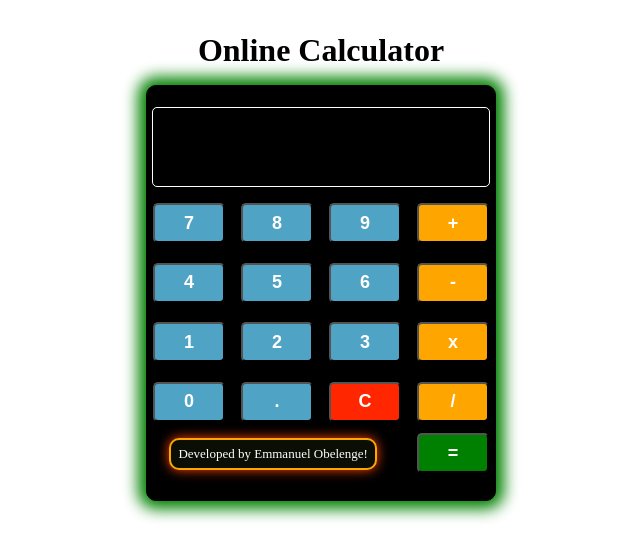
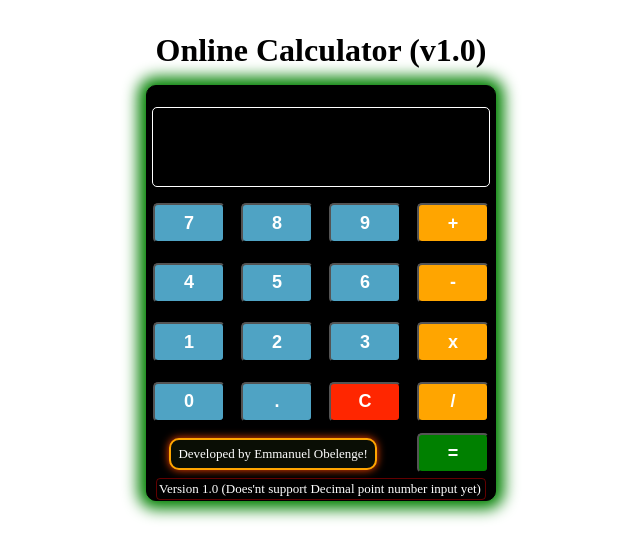
Before and after one commit to emma-obelenge/odin_calculator_project, a plain HTML site: page index.html in a window 1280 px wide. Shown: the whole page, without its empty margins (319-959 px from the left). Drawn offline with Linux system fonts and the light colour scheme.

Commit message:
add footer info to project calculator v1.0 update

```diff
--- a/index.html
+++ b/index.html
@@ -8,7 +8,7 @@
 </head>
 <body>
     <div id="main-container">
-        <h1>Online Calculator</h1>
+        <h1>Online Calculator (v1.0)</h1>
         <div id="calc-container">
             <div id="calc-screen">
                 <p id="calc-screen-text"></p>
@@ -37,6 +37,7 @@
                 </div>
                 <button class="operator-button" id="equal-to-button">=</button>
             </div>
+            <p id="info">Version 1.0 (Does'nt support Decimal point number input yet)</p>
 
         </div>
     </div>
--- a/styles/styles.css
+++ b/styles/styles.css
@@ -81,7 +81,7 @@ h1 {
     justify-content: center;
     align-items: center;
     margin-top: 2px;
-    box-shadow: 0 0 0.7rem orangered;
+    box-shadow: 0 0 0.5rem orangered;
 }
 
 #copyright p {
@@ -99,3 +99,12 @@ h1 {
 #equal-to-button {
     background-color: green;
 }
+
+#info {
+    color: white;
+    font-size: small;
+    margin: 4px;
+    border: 1px solid rgba(255, 0, 0, 0.384);
+    border-radius: 4px;
+    padding: 2px;
+}
```
Also changed, not shown: script/script.js (+0 -9 lines).
